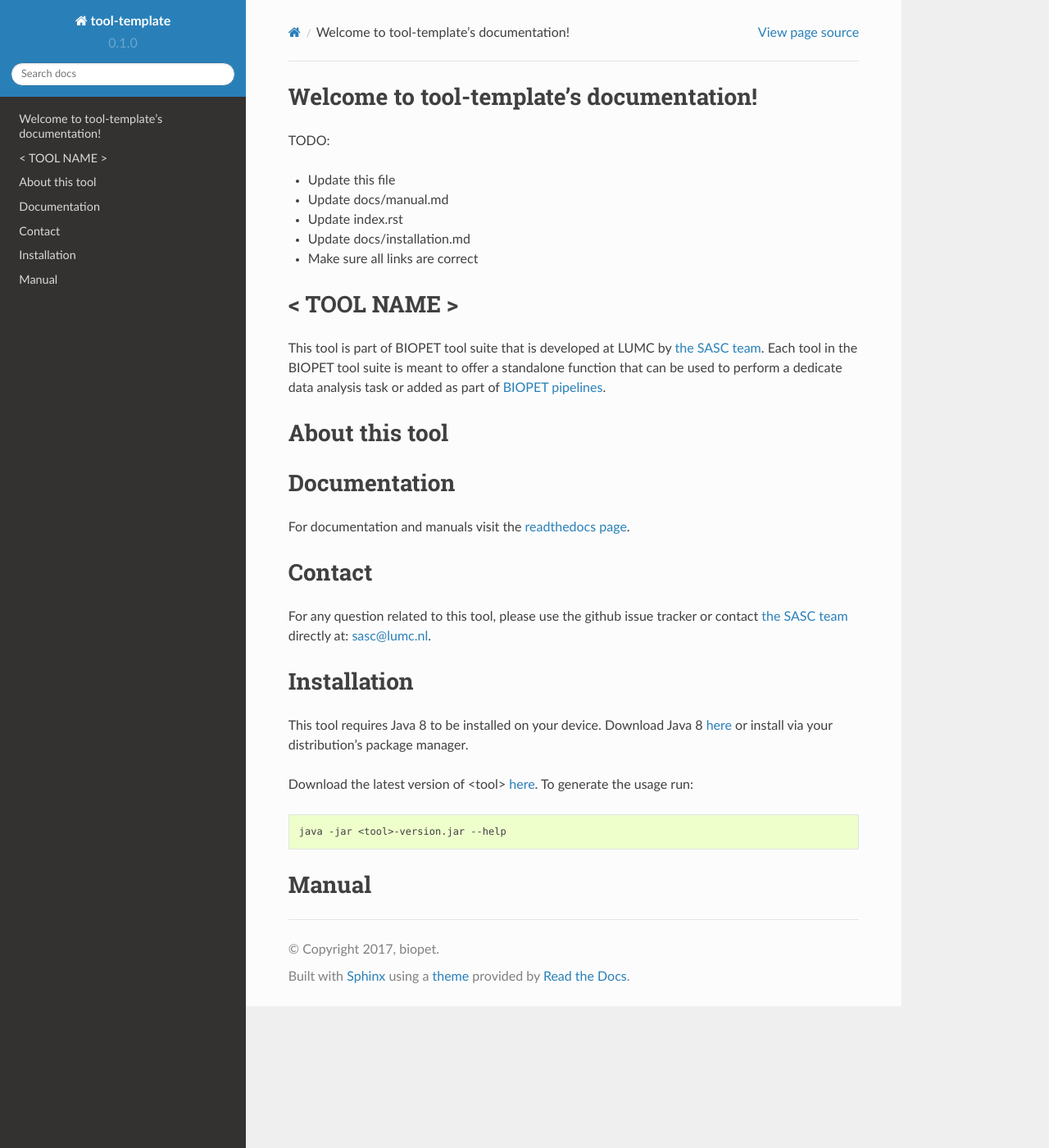
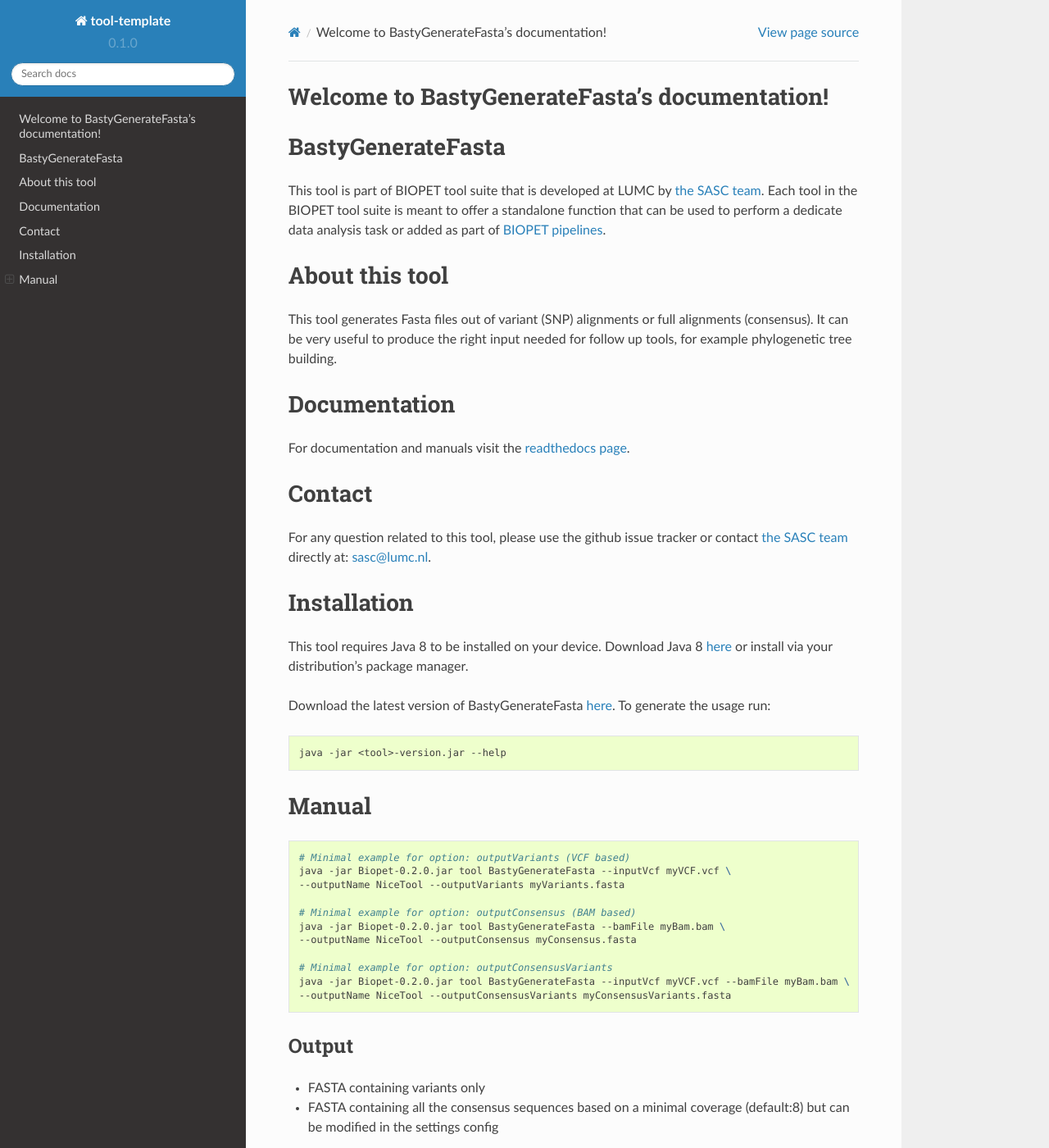
Before and after one commit to biopet/bastygeneratefasta, a Sphinx documentation site: the page built from docs/index.rst, in a window 1280 px wide and 1400 px high. Shown: the whole window at 82% size. Built offline with Sphinx 7.4.7 and the Read the Docs theme 2.0.0, drawn with Linux system fonts in a browser that asks for light colours.

Commit message:
Documentation

````diff
--- a/README.md
+++ b/README.md
@@ -1,20 +1,15 @@
-TODO:
-- Update this file
-- Update docs/manual.md
-- Update index.rst
-- Update docs/installation.md
-- Make sure all links are correct
-
-#  < TOOL NAME >
+#  BastyGenerateFasta
 This tool is part of BIOPET tool suite that is developed at LUMC by [the SASC team](http://sasc.lumc.nl/).
 Each tool in the BIOPET tool suite is meant to offer a standalone function that can be used to perform a
 dedicate data analysis task or added as part of [BIOPET pipelines](http://biopet-docs.readthedocs.io/en/latest/).
 
 #  About this tool
-<Description of a tool>
+This tool generates Fasta files out of variant (SNP) alignments or full alignments (consensus).
+It can be very useful to produce the right input needed for follow up tools,
+for example phylogenetic tree building.
 
 #  Documentation
-For documentation and manuals visit the [readthedocs page](http://biopet-toolName.readthedocs.io/en/latest/).
+For documentation and manuals visit the [readthedocs page](http://biopet-bastygeneratefasta.readthedocs.io/en/latest/).
 
 
 #  Contact
--- a/docs/INSTALLATION.md
+++ b/docs/INSTALLATION.md
@@ -3,7 +3,7 @@
 [here](http://www.oracle.com/technetwork/java/javase/downloads/jre8-downloads-2133155.html)
 or install via your distribution's package manager.
 
-Download the latest version of <tool> [here](https://github.com/biopet/INSERTTOOLNAMEHERE/releases/).
+Download the latest version of BastyGenerateFasta [here](https://github.com/biopet/bastygeneratefasta/releases/).
 To generate the usage run:
 ```bash
 java -jar <tool>-version.jar --help
--- a/docs/MANUAL.md
+++ b/docs/MANUAL.md
@@ -1,3 +1,20 @@
 # Manual
 
-<Elaborate usage description>
+```bash
+# Minimal example for option: outputVariants (VCF based)
+java -jar Biopet-0.2.0.jar tool BastyGenerateFasta --inputVcf myVCF.vcf \
+--outputName NiceTool --outputVariants myVariants.fasta
+
+# Minimal example for option: outputConsensus (BAM based)
+java -jar Biopet-0.2.0.jar tool BastyGenerateFasta --bamFile myBam.bam \
+--outputName NiceTool --outputConsensus myConsensus.fasta
+
+# Minimal example for option: outputConsensusVariants
+java -jar Biopet-0.2.0.jar tool BastyGenerateFasta --inputVcf myVCF.vcf --bamFile myBam.bam \
+--outputName NiceTool --outputConsensusVariants myConsensusVariants.fasta
+```
+
+## Output
+
+* FASTA containing variants only
+* FASTA containing all the consensus sequences based on a minimal coverage (default:8) but can be modified in the settings config
--- a/docs/index.rst
+++ b/docs/index.rst
@@ -3,7 +3,7 @@
    You can adapt this file completely to your liking, but it should at least
    contain the root `toctree` directive.
 
-Welcome to tool-template's documentation!
+Welcome to BastyGenerateFasta's documentation!
 =========================================
 
 .. mdinclude:: ../README.md
````
